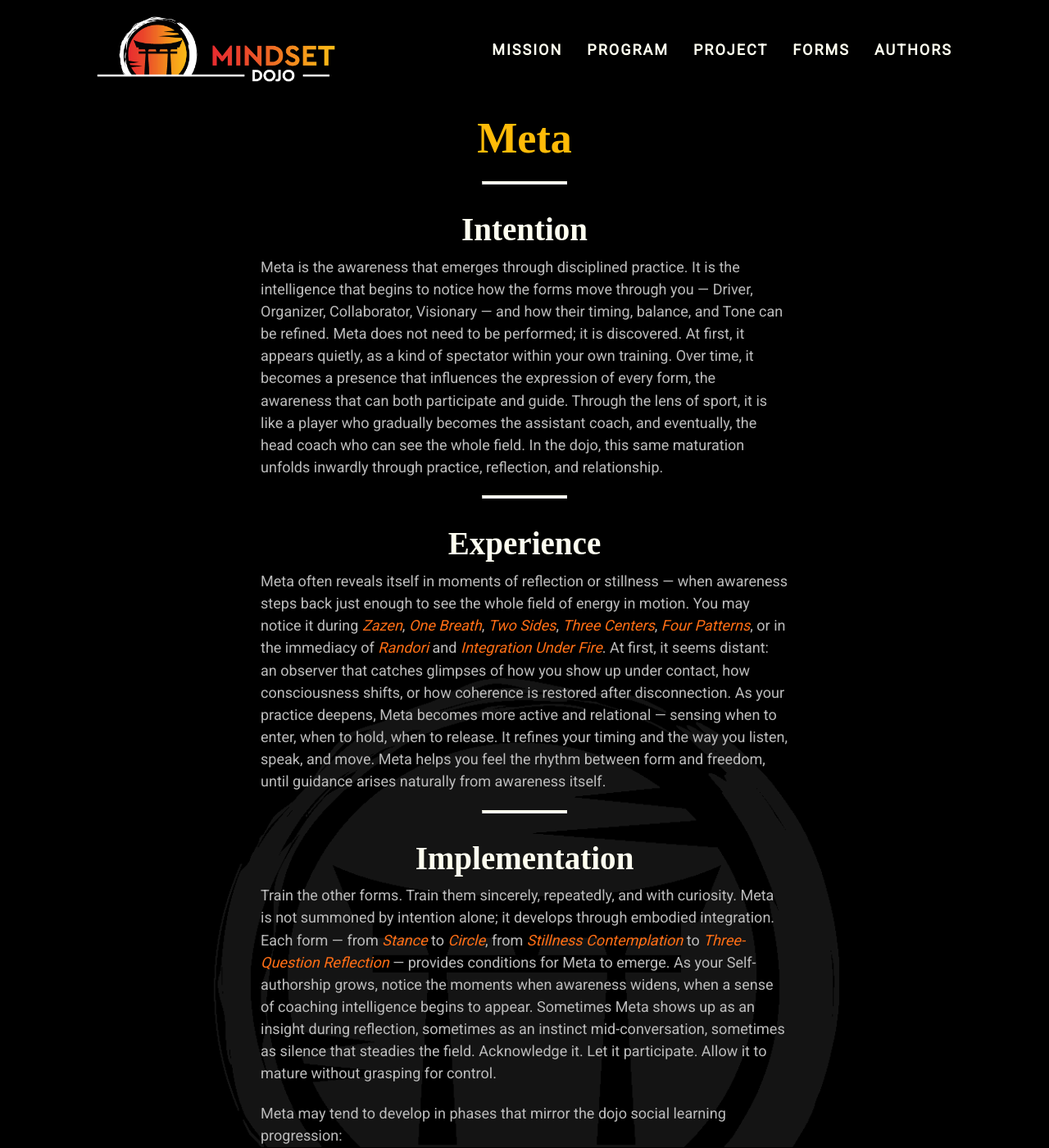
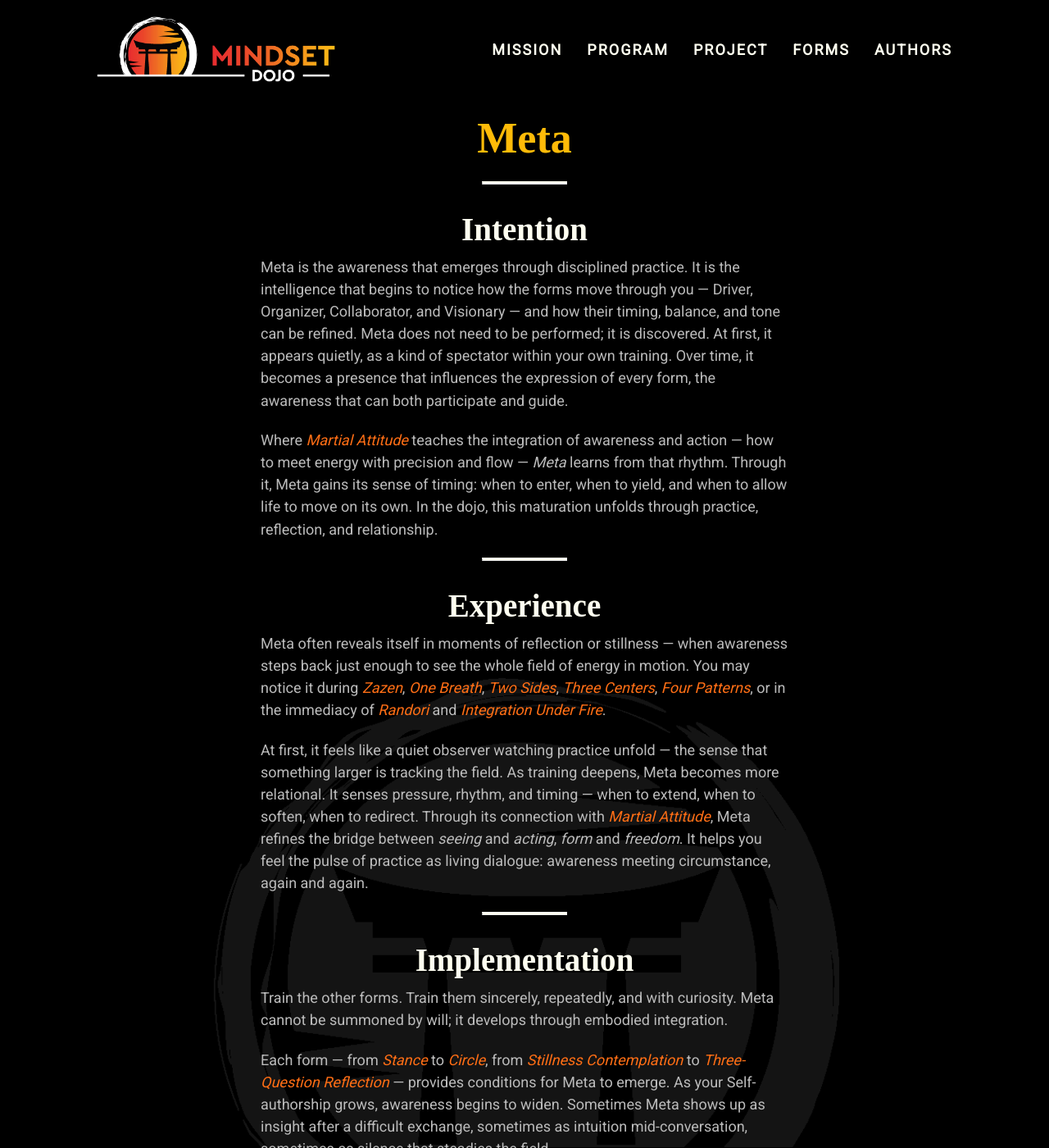
Before and after one commit to mindset-dojo/mindset-dojo.github.io, a Jekyll site: the page built from _forms/meta.md, in a window 1280 px wide and 1400 px high. Shown: the whole window at 82% size. Built offline with Jekyll 4.4.1, drawn with Linux system fonts in a browser that asks for light colours; some web fonts are replaced; some of the changed text lies outside the part shown.

Commit message:
feat: introduce meta form

```diff
--- a/_forms/meta.md
+++ b/_forms/meta.md
@@ -6,24 +6,32 @@ published_date: 2025-11-10
 refactored_date: 2025-11-10
 authors:
   - michael-basil
-excerpt: "Meta is the awareness that emerges through training. It influences the timing, coordination, and integration of all other forms — awakening the inner sensei that learns to guide from wholeness."
+excerpt: "Meta is the awareness that emerges through training. It influences the timing, coordination, and integration of all other forms — awakening the inner sensei that learns to guide from wholeness. Informed by [Martial Attitude](../martial-attitude), Meta learns the rhythm of when to act, when to wait, and when to dissolve."
 ---
 
 ## Intention
 
-Meta is the awareness that emerges through disciplined practice. It is the intelligence that begins to notice how the forms move through you — Driver, Organizer, Collaborator, Visionary — and how their timing, balance, and Tone can be refined. Meta does not need to be performed; it is discovered. At first, it appears quietly, as a kind of spectator within your own training. Over time, it becomes a presence that influences the expression of every form, the awareness that can both participate and guide. Through the lens of sport, it is like a player who gradually becomes the assistant coach, and eventually, the head coach who can see the whole field. In the dojo, this same maturation unfolds inwardly through practice, reflection, and relationship.
+Meta is the awareness that emerges through disciplined practice. It is the intelligence that begins to notice how the forms move through you — Driver, Organizer, Collaborator, and Visionary — and how their timing, balance, and tone can be refined. Meta does not need to be performed; it is discovered. At first, it appears quietly, as a kind of spectator within your own training. Over time, it becomes a presence that influences the expression of every form, the awareness that can both participate and guide.
+
+Where [Martial Attitude](../martial-attitude) teaches the integration of awareness and action — how to meet energy with precision and flow — *Meta* learns from that rhythm. Through it, Meta gains its sense of timing: when to enter, when to yield, and when to allow life to move on its own. In the dojo, this maturation unfolds through practice, reflection, and relationship.
 
 ---
 
 ## Experience
 
-Meta often reveals itself in moments of reflection or stillness — when awareness steps back just enough to see the whole field of energy in motion. You may notice it during [Zazen](../zazen/), [One Breath](../one-breath/), [Two Sides](../two-sides/), [Three Centers](../three-sides/), [Four Patterns](../four-patterns/), or in the immediacy of [Randori](../randori/) and [Integration Under Fire](../integration-under-fire/). At first, it seems distant: an observer that catches glimpses of how you show up under contact, how consciousness shifts, or how coherence is restored after disconnection. As your practice deepens, Meta becomes more active and relational — sensing when to enter, when to hold, when to release. It refines your timing and the way you listen, speak, and move. Meta helps you feel the rhythm between form and freedom, until guidance arises naturally from awareness itself.
+Meta often reveals itself in moments of reflection or stillness — when awareness steps back just enough to see the whole field of energy in motion. You may notice it during [Zazen](../zazen/), [One Breath](../one-breath/), [Two Sides](../two-sides/), [Three Centers](../three-centers/), [Four Patterns](../four-patterns/), or in the immediacy of [Randori](../randori/) and [Integration Under Fire](../integration-under-fire/).
+
+At first, it feels like a quiet observer watching practice unfold — the sense that something larger is tracking the field. As training deepens, Meta becomes more relational. It senses pressure, rhythm, and timing — when to extend, when to soften, when to redirect. Through its connection with [Martial Attitude](../martial-attitude/), Meta refines the bridge between *seeing* and *acting*, *form* and *freedom*. It helps you feel the pulse of practice as living dialogue: awareness meeting circumstance, again and again.
 
 ---
 
 ## Implementation
 
-Train the other forms. Train them sincerely, repeatedly, and with curiosity. Meta is not summoned by intention alone; it develops through embodied integration. Each form — from [Stance](../stance/) to [Circle](../circle/), from [Stillness Contemplation](../stillness-contemplation/) to [Three-Question Reflection](../three-question-reflection/) — provides conditions for Meta to emerge. As your Self-authorship grows, notice the moments when awareness widens, when a sense of coaching intelligence begins to appear. Sometimes Meta shows up as an insight during reflection, sometimes as an instinct mid-conversation, sometimes as silence that steadies the field. Acknowledge it. Let it participate. Allow it to mature without grasping for control.
+Train the other forms. Train them sincerely, repeatedly, and with curiosity. Meta cannot be summoned by will; it develops through embodied integration.
+
+Each form — from [Stance](../stance/) to [Circle](../circle/), from [Stillness Contemplation](../stillness-contemplation/) to [Three-Question Reflection](../three-question-reflection/) — provides conditions for Meta to emerge. As your Self-authorship grows, awareness begins to widen. Sometimes Meta shows up as insight after a difficult exchange, sometimes as intuition mid-conversation, sometimes as silence that steadies the field.
+
+Acknowledge it. Let it participate. Allow it to mature without grasping for control. Informed by [Martial Attitude](martial-attitude), Meta learns the deeper rhythm of right timing — when awareness must move decisively, and when stillness itself is the most skillful move.
 
 Meta may tend to develop in phases that mirror the dojo social learning progression:
 
@@ -35,7 +43,8 @@ Meta may tend to develop in phases that mirror the dojo social learning progress
 
 > “Awareness refines itself through every form, until it becomes the form that refines all others.”
 
-Meta matures quietly, through humility, patience, and play. It arises when practice and life no longer feel separate — when even conflict, stillness, or laughter become expressions of the same training. Notice it when it appears. Honor it when it guides. Trust that it grows wherever sincere practice continues.
+Meta matures quietly, through humility, patience, and play. It arises when practice and life no longer feel separate — when even conflict, stillness, or laughter become expressions of the same training. Notice it when it appears. Honor it when it guides.
+Trust that it grows wherever sincere practice continues.
 
 ## Inspiration
 
```
